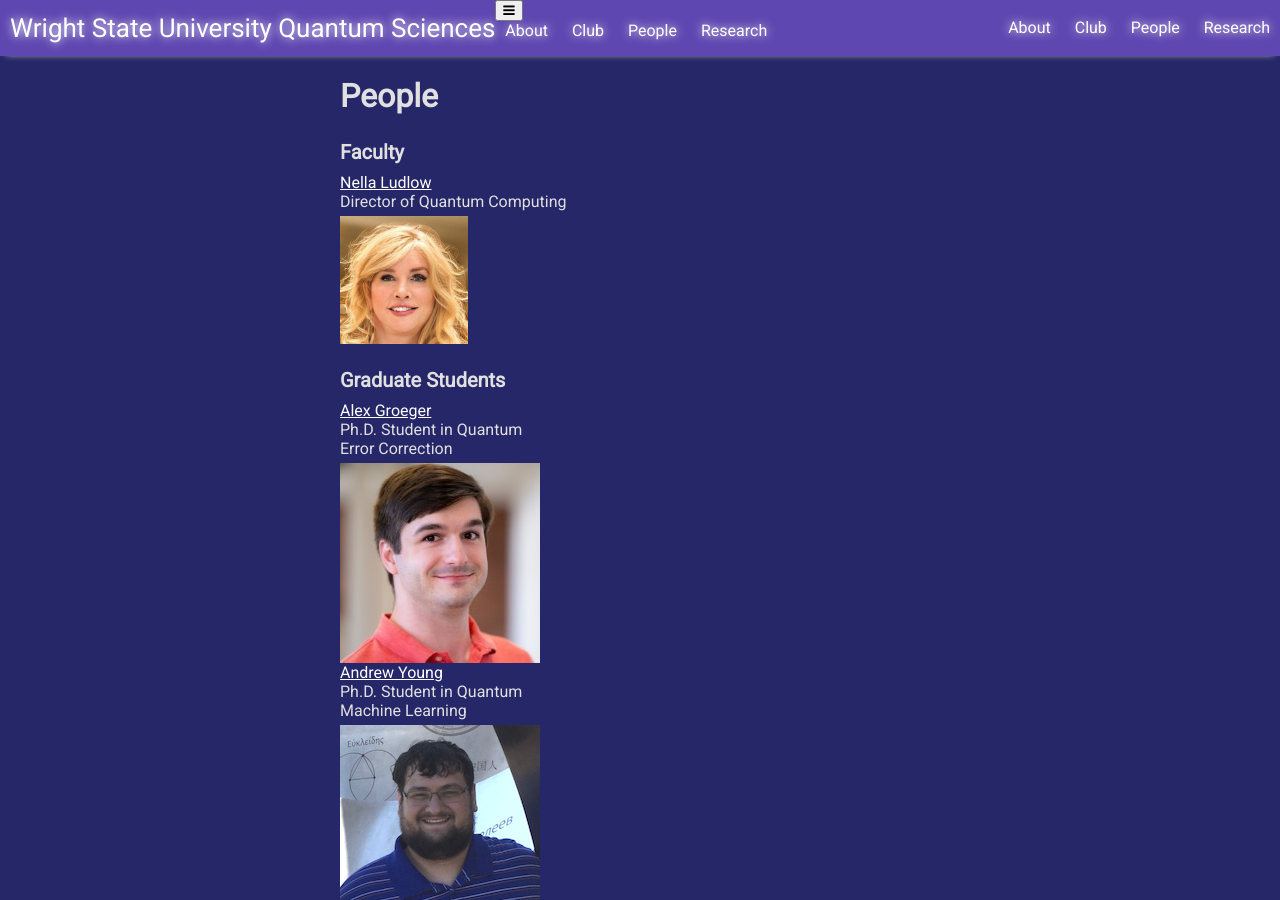
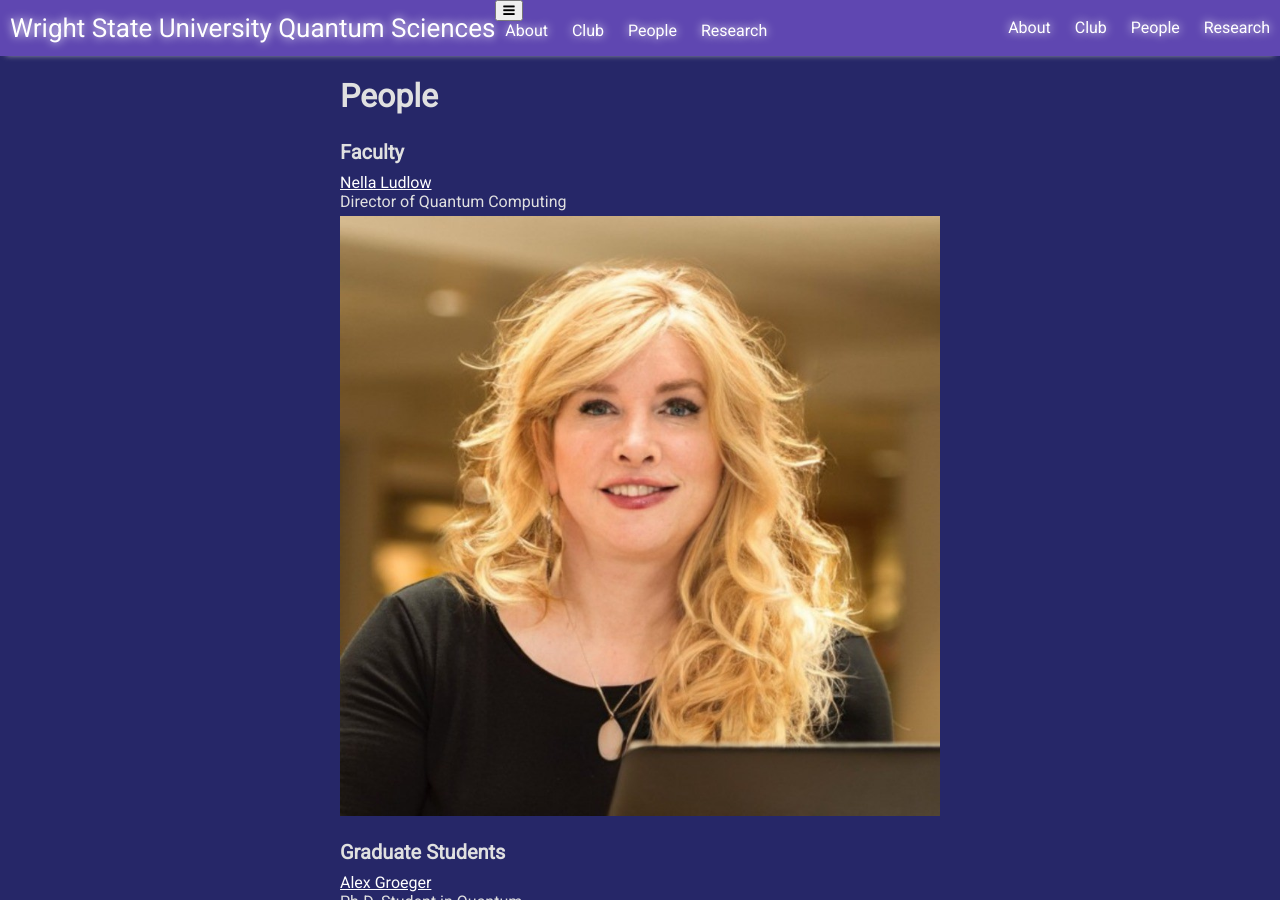
Before and after one commit to WSU-Quantum-Sciences/wsu-quantum-sciences.github.io, a Jekyll site: the page built from pages/people.md, in a window 1280 px wide and 900 px high. Built offline with Jekyll 4.4.1, drawn with Linux system fonts in a browser that asks for light colours; nearby versions of some CDN libraries.

Commit message:
changed image for nella ludlow

```diff
--- a/pages/people.md
+++ b/pages/people.md
@@ -8,7 +8,7 @@ permalink: /people
 <div style="width: 33%; display: table-cell;">
     <a href="https://www.linkedin.com/in/nellaludlow/">Nella Ludlow</a> <br />
     <t>Director of Quantum Computing</t> <br />
-    <img src="./assets/img/people/nella-ludlow.png" align="left" alt="A headshot photo of Nella Ludlow" width="128"/>
+    <img src="./assets/img/people/nella-ludlow.jpg" align="left" alt="A headshot photo of Nella Ludlow" width="100%"/>
 </div>
 
 ### Graduate Students
```
Also changed, not shown: assets/img/people/nella-ludlow.jpg (added).
